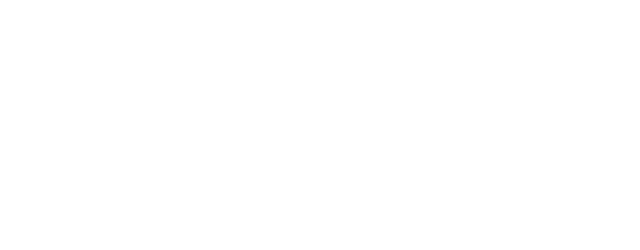
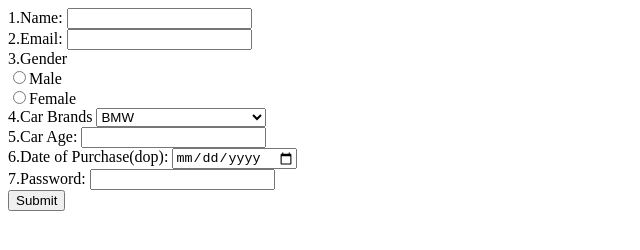
Before and after one commit to acciojob/car-insurance-form-mrpradhan1, a website: page main.html in a window 1280 px wide. Shown: the whole page, without its empty margins (0-640 px from the left). Drawn offline with Linux system fonts and the light colour scheme.

Commit message:
created a submission

```diff
--- a/main.html
+++ b/main.html
@@ -8,6 +8,45 @@
 
 <body>
 	<!-- the entire body must be written by student -->
+	<form method="post">
+	<div>
+		<label for="name">1.Name: </label>
+		<input type="text" id="name" required>
+	</div>
+	<div>
+		<label for="email">2.Email: </label>
+		<input type="email" id="email" required>
+	</div>
+		<div>
+			<label>3.Gender</label><br>
+			<input type="radio" name="gender" required><label for="gender" >Male</label><br>
+			<input type="radio" name="gender" required><label for="gender" >Female</label>
+		</div>
+		<div>
+			<label for="cars">4.Car Brands</label>
+			<select name="cars" id="cars">
+				<option value="" disabled >--Please choose a option</option>
+				<option>BMW</option>
+				<option>Audi</option>
+				<option>Mercedez</option>
+			</select>
+		</div>
+	<div>
+		<label for="carage">5.Car Age: </label>
+		<input type="number" id="carage" min="0" required>
+	</div>
+	<div>
+		<label for="dop">6.Date of Purchase(dop): </label>
+		<input type="date" id="dop" required>
+	</div>
+	<div>
+		<label for="password">7.Password: </label>
+		<input type="password" id="password" required>
+	</div>
+		<div>
+			<button type="submit">Submit</button>
+		</div>
+	</form>
     <script type="text/javascript" src="./script.js">
 </script>
 
```
